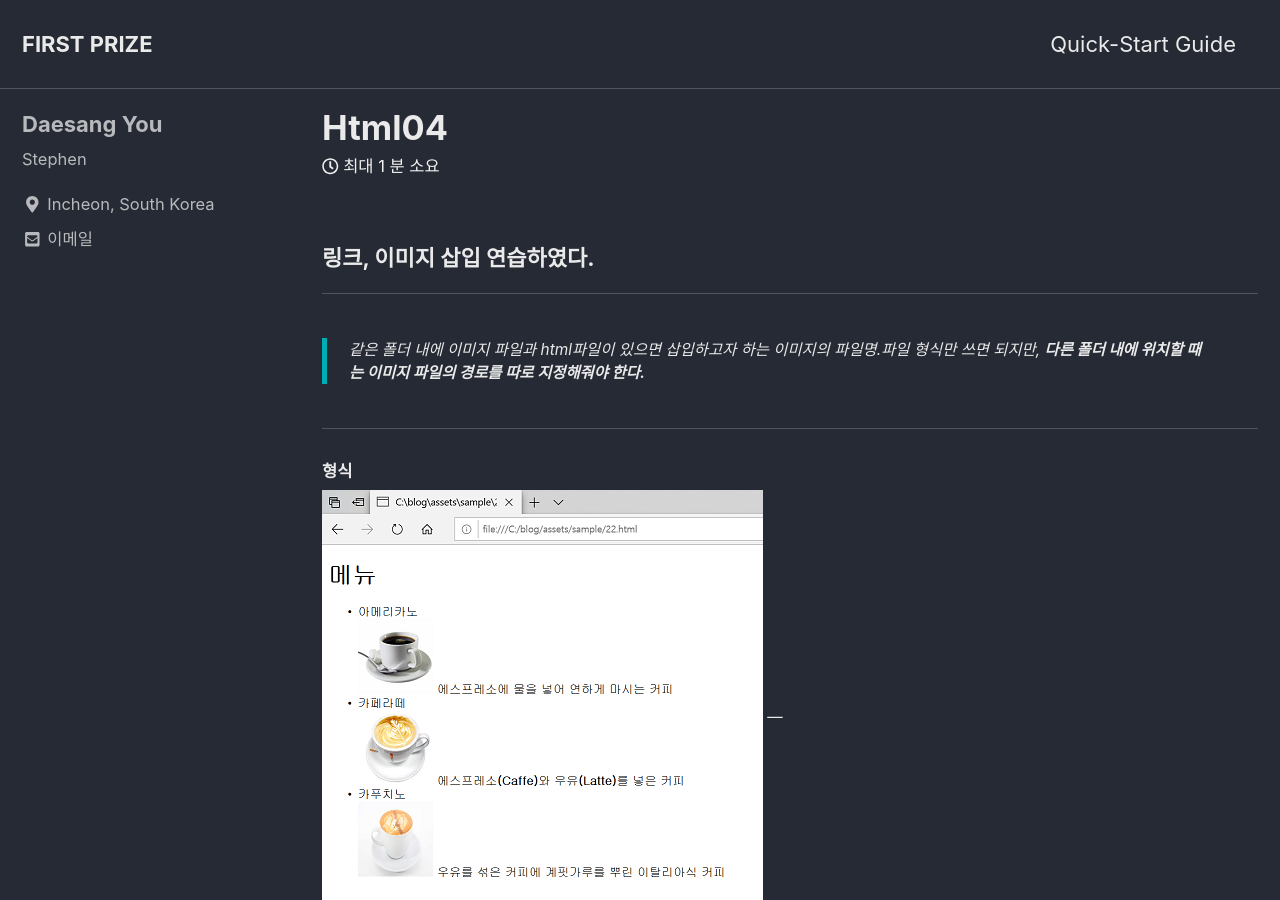
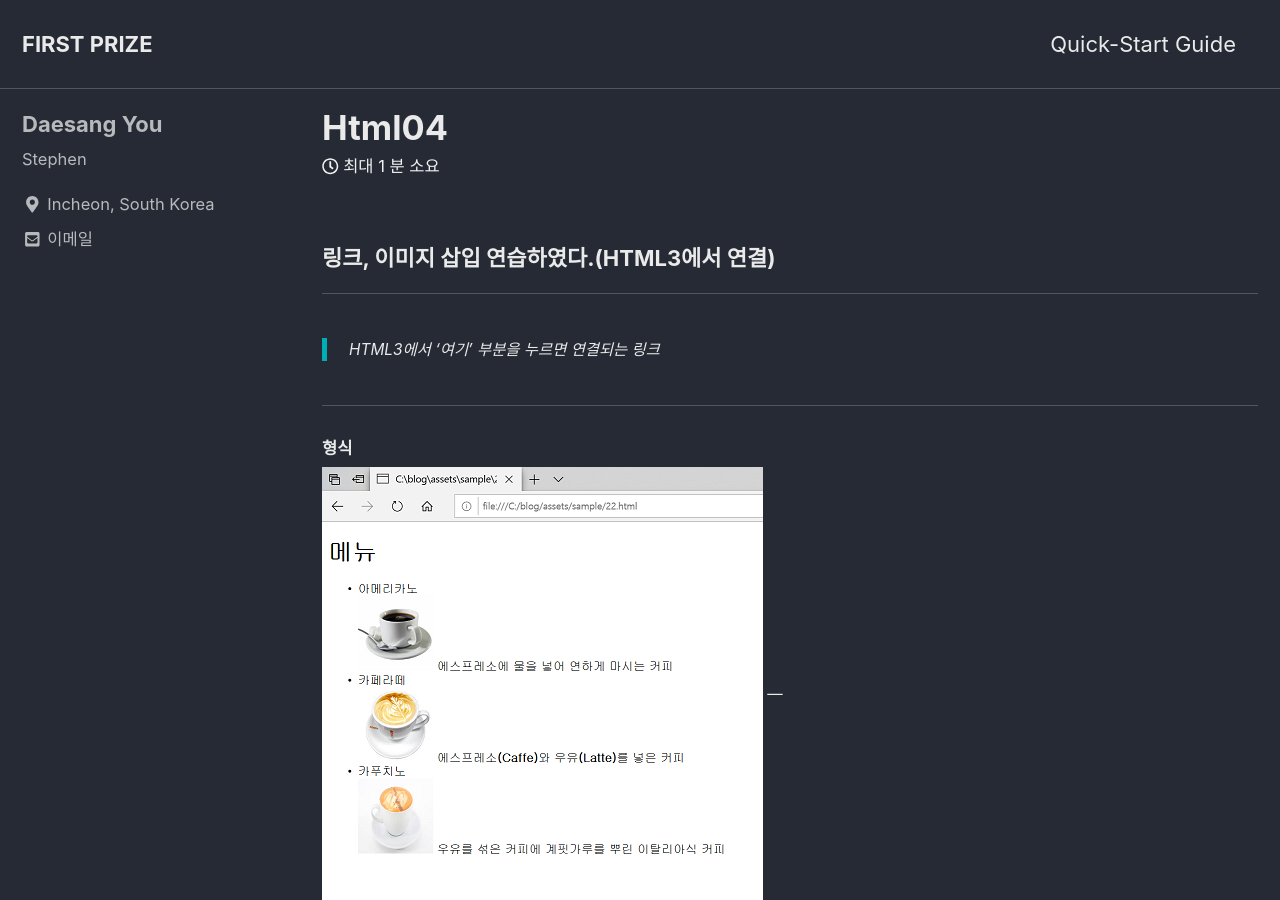
Before and after one commit to eotkd4791/eotkd4791.github.io, a Jekyll site: the page built from _posts/html/2019-05-01-HTML04.md, in a window 1280 px wide and 900 px high. Built offline with Jekyll 4.4.1, drawn with Linux system fonts in a browser that asks for light colours; cached includes are drawn as plain includes; comment, search, counter and statistics services are not loaded.

Commit message:
2019-05-01-HTML

```diff
--- a/_posts/html/2019-05-01-HTML04.md
+++ b/_posts/html/2019-05-01-HTML04.md
@@ -1,9 +1,9 @@
-### 링크, 이미지 삽입 연습하였다.
+### 링크, 이미지 삽입 연습하였다.(HTML3에서 연결)
 
 ---
 
->*같은 폴더 내에 이미지 파일과 html파일이 있으면 삽입하고자 하는 이미지의 파일명.파일 형식만 쓰면 되지만,*
-**다른 폴더 내에 위치할 때는 이미지 파일의 경로를 따로 지정해줘야 한다.**
+>*HTML3에서 '여기' 부분을 누르면 연결되는 링크*
+
 
 ---
 
```
